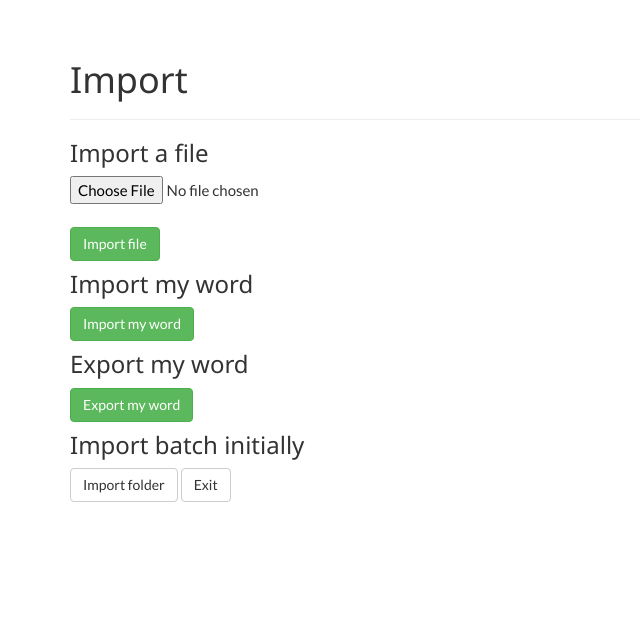
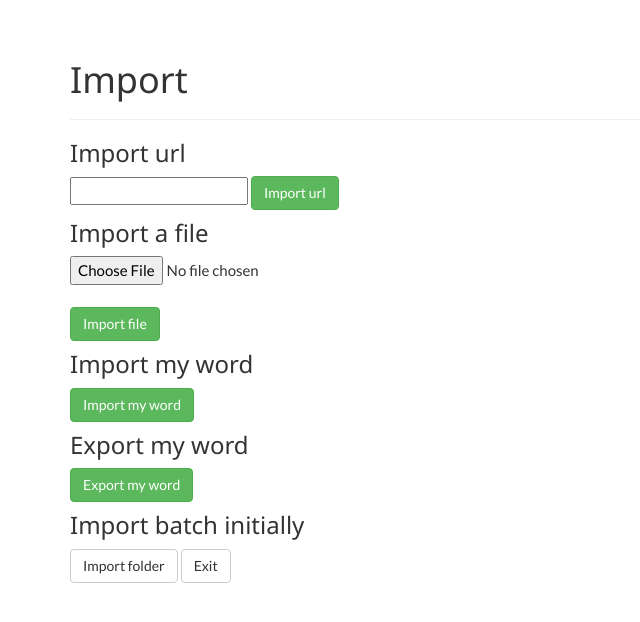
Before and after one commit to Longliveping/bdc, a Flask app: page /imports in a window 1280 px wide. Shown: the part 52-674 px from the top of the page, without its empty margins (0-640 px from the left). Run offline with Flask 2, Linux system fonts and the light colour scheme; some libraries are stand-ins or nearby versions.

Commit message:
Merge branch 'development' of https://github.com/Longliveping/bdc into development

```diff
--- a/app/main/views.py
+++ b/app/main/views.py
@@ -202,6 +202,7 @@ def imports():
             return redirect(url_for('main.index'))
         if form.importfolder.data:
             return redirect(url_for('main.importfolder'))
+
     return render_template('imports.html', form=form)
 
 @main.route('/importmyword', methods=['GET', 'POST'])
@@ -231,6 +232,24 @@ def importfile():
     import_file(file)
     session['upload_file'] = file
     return redirect(url_for('main.updatemyword'))
+
+@main.route('/importurl', methods=['POST'])
+def importurl():
+    url = request.form["url"]
+    import urllib3
+    import certifi
+    import textract
+    http = urllib3.PoolManager(ca_certs=certifi.where())
+    req = http.request('GET', url)
+    htmlfile = os.path.join(current_app.config.get('UPLOAD_FOLDER'),f"{url.split('/')[-1]}.html")
+    with open(htmlfile, 'wb') as f:
+        f.write(req.data)
+    text = textract.process(htmlfile)
+    textfile = os.path.join(current_app.config.get('UPLOAD_FOLDER'),f"{url.split('/')[-1]}.txt")
+    with open(textfile,'wb') as f:
+        f.write(text)
+    import_file(textfile)
+    return redirect(url_for('main.imports'))
 
 @main.route('/updatemyword', methods=['GET', 'POST'])
 def updatemyword():
--- a/app/templates/imports.html
+++ b/app/templates/imports.html
@@ -7,6 +7,11 @@
 <div class="page-header">
     <H1> Import </H1>
 </div>
+<H3>Import url</H3>
+<form action="/importurl" method="POST">
+    <input type="url" name="url">
+    <button type="submit" name="importurl" class="btn btn-success" value="importrul">Import url</button>
+</form>
 
 <div>
     <H3>Import a file</H3>
```
Also changed, not shown: utility/words.py (+27 -0 lines).
